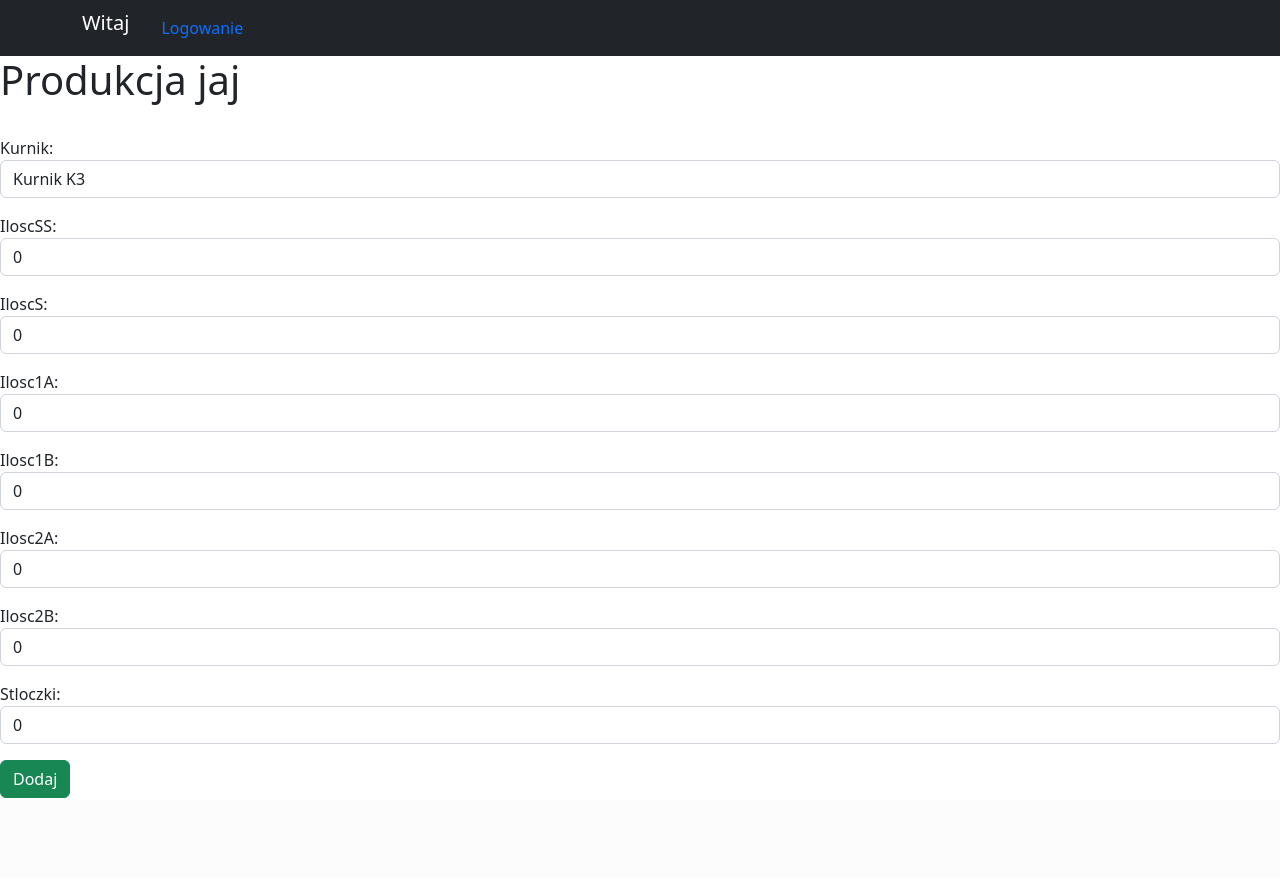
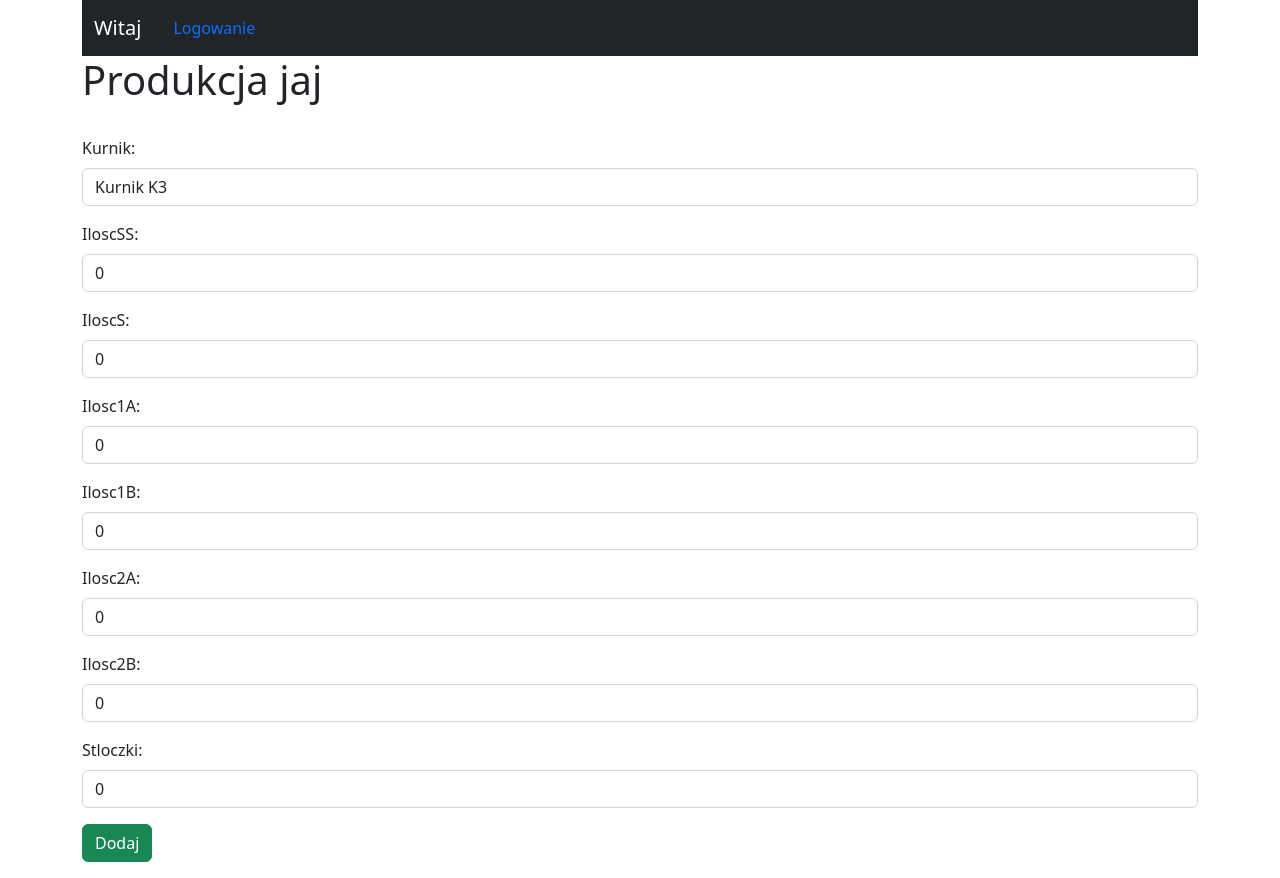
Before and after one commit to WojciechMalarski/projektjaja1, a Django app: page /magazyn/Produkcjak1/ in a window 1280 px wide. Before the commit the page ends 798 px from the top, so only its background shows below. Run offline with Django 3.2, Linux system fonts and the light colour scheme.

Commit message:
container

```diff
--- a/magazyn/templates/base.html
+++ b/magazyn/templates/base.html
@@ -4,12 +4,17 @@
     <meta charset="utf-8">
     <meta name="viewport" content="width=device-width, initial-scale=1">
     <title>     {% block title %}   Zamówienia  {% endblock %} </title>
-
+  <meta charset="utf-8">
+  <meta name="viewport" content="width=device-width, initial-scale=1">
+  <link rel="stylesheet" href="https://cdn.jsdelivr.net/npm/bootstrap@4.6.1/dist/css/bootstrap.min.css">
+  <script src="https://cdn.jsdelivr.net/npm/jquery@3.6.0/dist/jquery.slim.min.js"></script>
+  <script src="https://cdn.jsdelivr.net/npm/popper.js@1.16.1/dist/umd/popper.min.js"></script>
+  <script src="https://cdn.jsdelivr.net/npm/bootstrap@4.6.1/dist/js/bootstrap.bundle.min.js"></script>
     <link href="https://cdn.jsdelivr.net/npm/bootstrap@5.2.0-beta1/dist/css/bootstrap.min.css" rel="stylesheet" integrity="sha384-0evHe/X+R7YkIZDRvuzKMRqM+OrBnVFBL6DOitfPri4tjfHxaWutUpFmBp4vmVor" crossorigin="anonymous">
   </head>
 
   <body>
-
+      <div class="container">
     <nav class="navbar navbar-expand-lg navbar-dark bg-dark">
 
       <div class="container">
```
